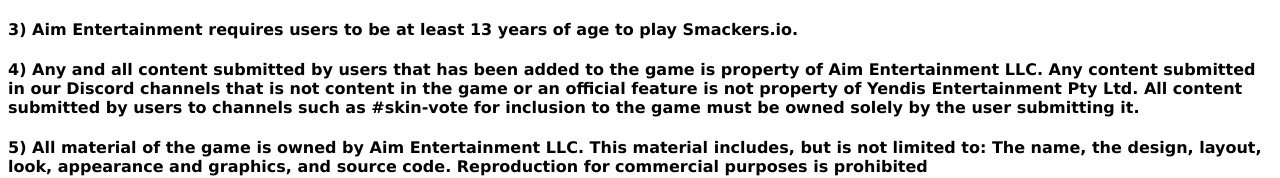
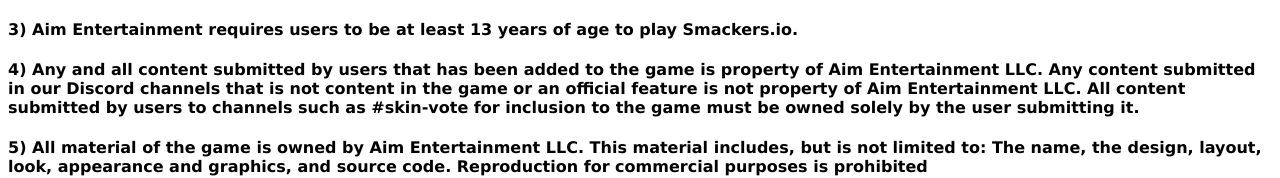
Before and after one commit to aimgamesllc/tos, a plain HTML site: page index.html in a window 1280 px wide. Shown: the part 210-388 px from the top of the page. Drawn offline with Linux system fonts and the light colour scheme.

Commit message:
Update index.html

```diff
--- a/index.html
+++ b/index.html
@@ -13,7 +13,7 @@
 <h4 id="1-aim-entertainment-has-the-right-to-take-action-on-your-account-for-violating-the-terms-of-service-">1) Aim Entertainment has the right to take action on your account for violating the Terms of Service.</h4>
 <h4 id="2-aim-entertainment-is-not-liable-to-pay-you-back-if-you-have-spent-money-on-any-account-that-has-violated-the-terms-of-service-and-thus-been-disabled-deleted-or-tagged-or-otherwise-changed-in-any-way-">2) Aim Entertainment is not liable to pay you back if you have spent money on any account that has violated the Terms of Service and thus been disabled, deleted, or tagged or otherwise changed in any way.</h4>
 <h4 id="3-aim-entertainment-requires-users-to-be-at-least-13-years-of-age-to-play-smackers-io-">3) Aim Entertainment requires users to be at least 13 years of age to play Smackers.io.</h4>
-<h4 id="4-any-and-all-content-submitted-by-users-that-has-been-added-to-the-game-is-property-of-aim-entertainment-llc-any-content-submitted-in-our-discord-channels-that-is-not-content-in-the-game-or-an-official-feature-is-not-property-of-yendis-entertainment-pty-ltd-all-content-submitted-by-users-to-channels-such-as-skin-vote-for-inclusion-to-the-game-must-be-owned-solely-by-the-user-submitting-it-">4) Any and all content submitted by users that has been added to the game is property of Aim Entertainment LLC. Any content submitted in our Discord channels that is not content in the game or an official feature is not property of Yendis Entertainment Pty Ltd. All content submitted by users to channels such as #skin-vote for inclusion to the game must be owned solely by the user submitting it.</h4>
+<h4 id="4-any-and-all-content-submitted-by-users-that-has-been-added-to-the-game-is-property-of-aim-entertainment-llc-any-content-submitted-in-our-discord-channels-that-is-not-content-in-the-game-or-an-official-feature-is-not-property-of-yendis-entertainment-pty-ltd-all-content-submitted-by-users-to-channels-such-as-skin-vote-for-inclusion-to-the-game-must-be-owned-solely-by-the-user-submitting-it-">4) Any and all content submitted by users that has been added to the game is property of Aim Entertainment LLC. Any content submitted in our Discord channels that is not content in the game or an official feature is not property of Aim Entertainment LLC. All content submitted by users to channels such as #skin-vote for inclusion to the game must be owned solely by the user submitting it.</h4>
 <h4 id="5-all-material-of-the-game-is-owned-by-aim-entertainment-llc-this-material-includes-but-is-not-limited-to-the-name-the-design-layout-look-appearance-and-graphics-and-source-code-reproduction-for-commercial-purposes-is-prohibited">5) All material of the game is owned by Aim Entertainment LLC. This material includes, but is not limited to: The name, the design, layout, look, appearance and graphics, and source code. Reproduction for commercial purposes is prohibited</h4>
 <h2 id="your-info">Your info</h2>
 <h4 id="1-your-information-will-never-be-shared-advertisements-are-manually-placed-and-don-t-use-information-for-you-to-see-them-">1) Your information will never be shared, advertisements are manually placed and don&#39;t use information for you to see them.</h4>
```
